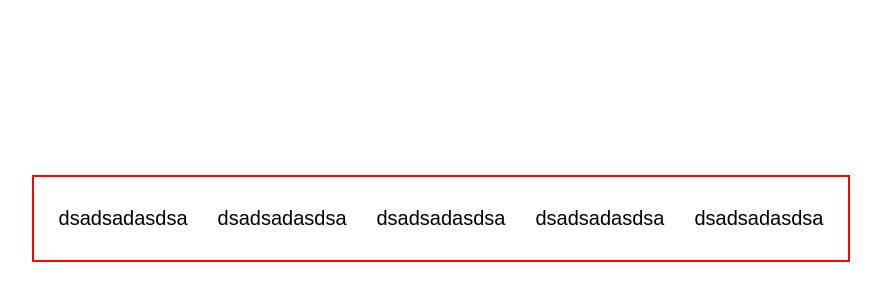
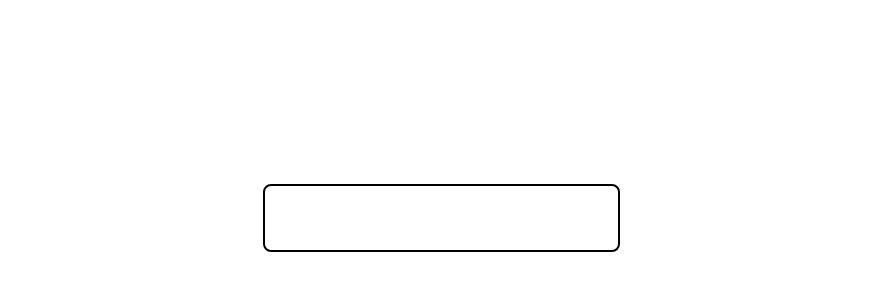
Before and after one commit to akopton/akopton_react-components, a React (Create React App) app: page / in a window 1280 px wide. Shown: the part 182-482 px from the top of the page, without its empty margins (199-1080 px from the left). Built offline with nearby package versions, Linux system fonts and the light colour scheme; the HTML template or start-up script is replaced by a standard one.

Commit message:
initial input structure

```diff
--- a/src/App.tsx
+++ b/src/App.tsx
@@ -1,6 +1,6 @@
 import React, { useState } from "react"
 import "./App.css"
-import { Button, NavItem, NavList } from "./lib"
+import { Button, Input, NavItem, NavList } from "./lib"
 import { Modal } from "./lib"
 
 const DivComponent = () => {
@@ -8,14 +8,19 @@ const DivComponent = () => {
 }
 
 function App() {
-  const [showModal, setShowModal] = useState<boolean>(false)
+  const [value, setValue] = useState<string>()
+  const [errors, setErrors] = useState<{ password: string | undefined }>()
 
-  function handleClick() {
-    console.log("eloooo")
+  const handleChange = (e: React.FormEvent<HTMLInputElement>) => {
+    setValue(e.currentTarget.value)
+    setErrors({ ...errors, password: undefined })
   }
 
-  function closeModal() {
-    setShowModal(false)
+  const handleSubmit = (e: React.FormEvent) => {
+    e.preventDefault()
+    if (!value) {
+      setErrors({ ...errors, password: "this field is invalid" })
+    }
   }
 
   return (
@@ -28,13 +33,15 @@ function App() {
         justifyContent: "center",
       }}
     >
-      <NavList>
-        <NavItem text="dsadsadasdsa" handleClick={handleClick} />
-        <NavItem text="dsadsadasdsa" handleClick={handleClick} />
-        <NavItem text="dsadsadasdsa" handleClick={handleClick} />
-        <NavItem text="dsadsadasdsa" handleClick={handleClick} />
-        <NavItem text="dsadsadasdsa" handleClick={handleClick} />
-      </NavList>
+      <form onSubmit={handleSubmit}>
+        <Input
+          type="text"
+          name="login"
+          value={value}
+          handleChange={handleChange}
+          error={errors?.password}
+        />
+      </form>
     </div>
   )
 }
@@ -42,7 +49,15 @@ function App() {
 export default App
 
 {
-  /* <Button
+  /*
+  <NavList>
+        <NavItem text="dsadsadasdsa" handleClick={handleClick} />
+        <NavItem text="dsadsadasdsa" handleClick={handleClick} />
+        <NavItem text="dsadsadasdsa" handleClick={handleClick} />
+        <NavItem text="dsadsadasdsa" handleClick={handleClick} />
+        <NavItem text="dsadsadasdsa" handleClick={handleClick} />
+      </NavList>
+  <Button
         id="btn1"
         label={"send dudes"}
         type="button"
--- /dev/null
+++ b/src/lib/components/Input/Input.css
@@ -0,0 +1,16 @@
+input {
+  all: unset;
+}
+
+.input {
+  font-size: 20px;
+  padding: 20px;
+  border: 2px solid black;
+  border-radius: 8px;
+}
+.input.--error {
+  border-color: red;
+}
+.input:focus {
+  border: 2px solid blue;
+}/*# sourceMappingURL=Input.css.map */
--- /dev/null
+++ b/src/lib/components/Input/Input.scss
@@ -0,0 +1,18 @@
+input {
+    all: unset;
+}
+
+.input {
+    font-size: 20px;
+    padding: 20px;
+    border: 2px solid black;
+    border-radius: 8px;
+
+    &.--error {
+        border-color: red;
+    }
+
+    &:focus {
+        border: 2px solid blue;
+    }
+}
--- a/src/lib/components/Input/Input.tsx
+++ b/src/lib/components/Input/Input.tsx
@@ -1,6 +1,21 @@
-import React from "react"
+import React, { useState } from "react"
+import { InputProps } from "../../types/InputProps"
+import "./Input.css"
 
-const Input = () => {
-  return <div></div>
+const Input = ({ type, name, value, handleChange, error }: InputProps) => {
+  // const [inputError, setInputError] = useState<string | undefined>(error)
+
+  return (
+    <div className="input__wrapper">
+      <input
+        className={error ? "input --error" : "input"}
+        type={type}
+        name={name}
+        value={value}
+        onChange={handleChange}
+      />
+      {error && <span>{error}</span>}
+    </div>
+  )
 }
 export default Input
--- a/src/lib/index.tsx
+++ b/src/lib/index.tsx
@@ -2,4 +2,5 @@ import Modal from "./components/Modal/Modal"
 import Button from "./components/Button/Button"
 import NavList from "./components/NavList/NavList"
 import NavItem from "./components/NavItem/NavItem"
-export { Button, Modal, NavList, NavItem }
+import Input from "./components/Input/Input"
+export { Button, Modal, NavList, NavItem, Input }
--- /dev/null
+++ b/src/lib/types/InputProps.ts
@@ -0,0 +1,11 @@
+import { ReactElement } from "react"
+
+export type InputProps = {
+  type: string
+  name: string
+  value?: string
+  handleChange: (e: React.FormEvent<HTMLInputElement>) => void
+  error?: string
+  successIcon?: ReactElement
+  errorIcon?: ReactElement
+}
```
Also changed, not shown: 1 other file (tests, documents, lock files or other folders).
